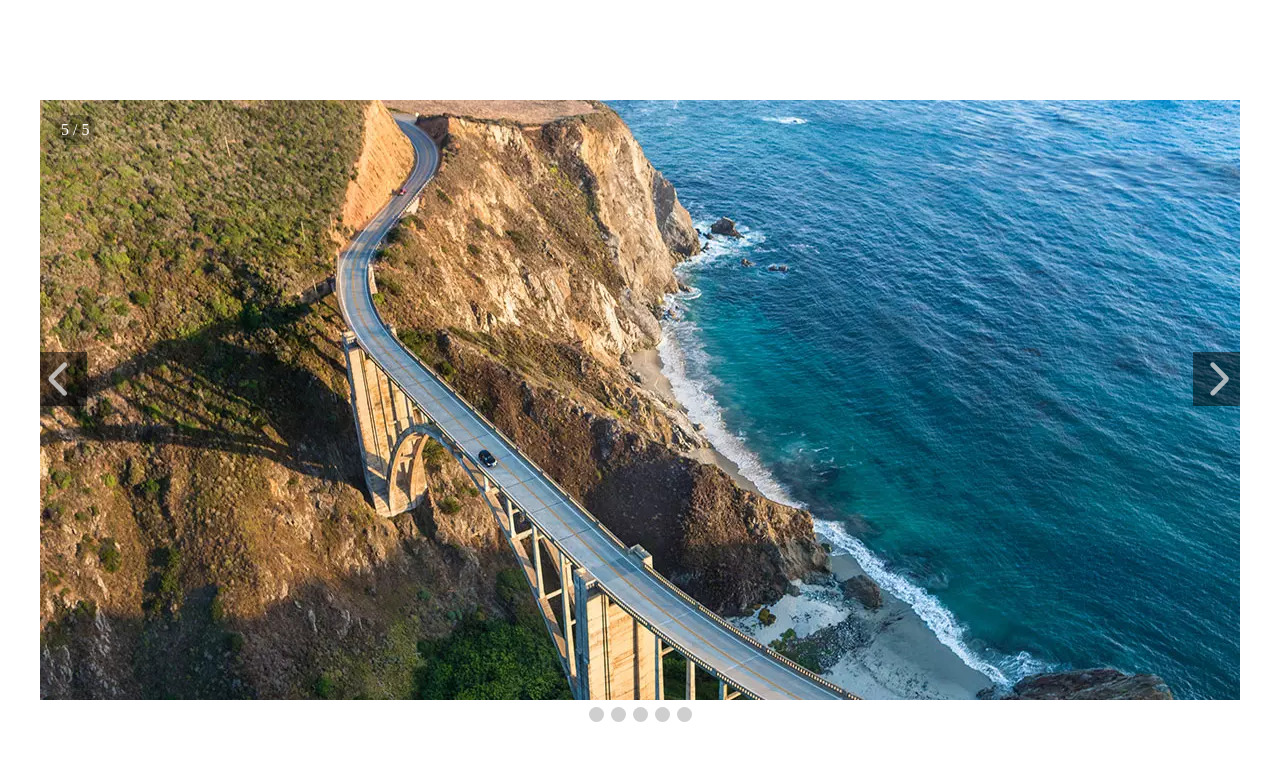
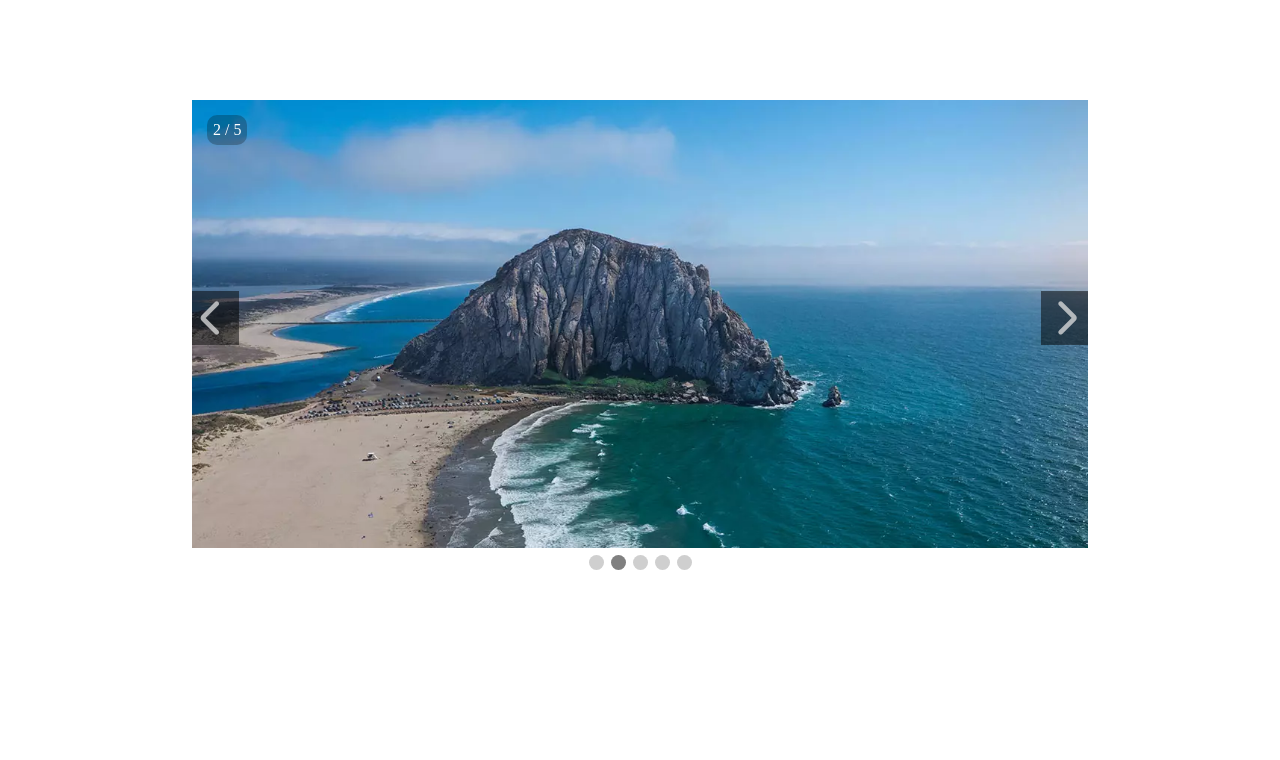
Before and after one commit to dukdukg00se/image-slider, a website built with webpack: page dist/index.html in a window 1280 px wide. Built offline with nearby package versions, Linux system fonts and the light colour scheme.

Commit message:
Save project
Image slider working. Deleted test files, saved all other changes.

```diff
--- a/src/components/img-slider/slider.js
+++ /dev/null
@@ -1,138 +0,0 @@
-import 'material-symbols/rounded.css';
-import './styles/styles.css';
-
-/**
- * Use to import slider images
- * More on importAll(), require.context: https://webpack.js.org/guides/dependency-management/#require-context
- * @param {*} r - request
- * @returns - images obj w/ keys edited to remove "./" */
-function importAll(r) {
-  const images = {};
-
-  r.keys().forEach((item) => {
-    images[item.replace('./', '')] = r(item);
-  });
-
-  return images;
-}
-const imgsObj = importAll(
-  // Create own context
-  // Get image files from "./images" dir
-  require.context('./images', false, /\.(png|jpe?g|webp|svg)$/)
-);
-
-// Add imgsObj parameter later
-const createSlider = () => {
-  const sliderContainer = document.createElement('section');
-  const slideWrapper = document.createElement('div');
-  const dotWrapper = document.createElement('div');
-  const nxtBtn = document.createElement('button');
-  const prevBtn = document.createElement('button');
-
-  sliderContainer.id = 'image-slider';
-  slideWrapper.id = 'slide-wrapper';
-  dotWrapper.id = 'dot-wrapper';
-  nxtBtn.textContent = 'arrow_forward_ios';
-  nxtBtn.type = 'button';
-  nxtBtn.classList.add('material-symbols-rounded');
-  nxtBtn.classList.add('slider-btn');
-  prevBtn.textContent = 'arrow_back_ios';
-  prevBtn.type = 'button';
-  prevBtn.classList.add('material-symbols-rounded');
-  prevBtn.classList.add('slider-btn');
-
-  const createSlideFrame = (imgInfo, imgNmbr) => {
-    const slideFrame = document.createElement('div');
-    const slideImg = document.createElement('img');
-    const slideNmbr = document.createElement('div');
-
-    slideFrame.classList.add('slide-frame');
-    slideImg.alt = imgInfo[0].replace(/.webp/i, '').replace(/\d+/, '-$&');
-    slideImg.src = imgInfo[1];
-    slideImg.classList.add('image');
-    slideNmbr.classList.add('slide-nmbr');
-    slideNmbr.textContent = `${imgNmbr} / ${Object.keys(imgsObj).length}`;
-    slideFrame.append(slideImg, slideNmbr);
-
-    return slideFrame;
-  };
-  const createDot = (imgNmbr) => {
-    const dot = document.createElement('span');
-
-    dot.classList.add('dot');
-    dot.dataset.img = imgNmbr;
-    dotWrapper.append(dot);
-
-    return dot;
-  };
-
-  // Create slide and dot for each img
-  let counter = 1;
-  Object.entries(imgsObj).forEach((entry) => {
-    slideWrapper.append(createSlideFrame(entry, counter));
-    dotWrapper.append(createDot(counter));
-
-    counter++;
-  });
-
-  // To loop slides -
-  // duplicate first img and set as last slide
-  // duplicate last img and set as first slide
-  slideWrapper.append(createSlideFrame(Object.entries(imgsObj)[0], 1));
-  slideWrapper.prepend(
-    createSlideFrame(
-      Object.entries(imgsObj)[Object.entries(imgsObj).length - 1],
-      Object.entries(imgsObj).length
-    )
-  );
-
-  sliderContainer.append(slideWrapper, dotWrapper, nxtBtn, prevBtn);
-  return sliderContainer;
-};
-
-// const createSlider = () => {
-//   const sliderContainer = document.createElement('section');
-//   const slideWrapper = document.createElement('div');
-//   const dotWrapper = document.createElement('div');
-//   const nxtBtn = document.createElement('button');
-//   const prevBtn = document.createElement('button');
-
-//   let counter = 1;
-//   Object.keys(imgsObj).forEach((key) => {
-//     const slideFrame = document.createElement('div');
-//     const slideImg = document.createElement('img');
-//     const slideNmbr = document.createElement('div');
-//     slideFrame.classList.add('slide-frame');
-//     slideImg.src = imgsObj[key];
-//     slideImg.alt = key.replace(/.webp/i, '').replace(/\d+/, '-$&');
-//     slideImg.classList.add('image');
-//     slideNmbr.classList.add('slide-nmbr');
-//     slideNmbr.textContent = `${counter} / 5`;
-//     slideFrame.append(slideImg, slideNmbr);
-//     slideWrapper.append(slideFrame);
-
-//     const dot = document.createElement('span');
-//     dot.classList.add('dot');
-//     dot.dataset.img = counter;
-//     dotWrapper.append(dot);
-
-//     counter += 1;
-//   });
-
-//   sliderContainer.id = 'image-slider';
-//   slideWrapper.id = 'slide-wrapper';
-//   dotWrapper.id = 'dot-wrapper';
-//   nxtBtn.textContent = 'arrow_forward_ios';
-//   nxtBtn.type = 'button';
-//   nxtBtn.classList.add('material-symbols-rounded');
-//   nxtBtn.classList.add('slider-btn');
-//   prevBtn.textContent = 'arrow_back_ios';
-//   prevBtn.type = 'button';
-//   prevBtn.classList.add('material-symbols-rounded');
-//   prevBtn.classList.add('slider-btn');
-//   sliderContainer.append(slideWrapper, dotWrapper, nxtBtn, prevBtn);
-
-//   return sliderContainer;
-// };
-
-export default createSlider;
--- a/src/components/img-slider/styles/styles.css
+++ b/src/components/img-slider/styles/styles.css
@@ -23,7 +23,7 @@ section {
   margin-top: 100px;
 }
 
-#slide-wrapper {
+#slider-wrapper {
   display: flex;
 
   /* transition: transform 500ms; */
--- a/src/index.js
+++ b/src/index.js
@@ -1,4 +1,30 @@
-import createSlider from './components/img-slider/slider';
+import { createSlider } from './components/img-slider/modules/view';
+import initSlider from './components/img-slider/modules/controller';
+
+/**
+ * Use to import slider images
+ * More on importAll(), require.context: https://webpack.js.org/guides/dependency-management/#require-context
+ * @param {*} r - request
+ * @returns - images obj w/ keys edited to remove "./" */
+function importAll(r) {
+  const images = {};
+
+  r.keys().forEach((item) => {
+    images[item.replace('./', '')] = r(item);
+  });
+
+  return images;
+}
+const imgs = importAll(
+  // Create own context
+  // Get image files from "./images" dir
+  require.context(
+    './components/img-slider/images',
+    false,
+    /\.(png|jpe?g|webp|svg)$/
+  )
+);
 
 const content = document.getElementById('content');
-content.append(createSlider());
+content.append(createSlider(imgs));
+initSlider(imgs);
```
Also changed, not shown: dist/main.js, dist/test.js (deleted).
